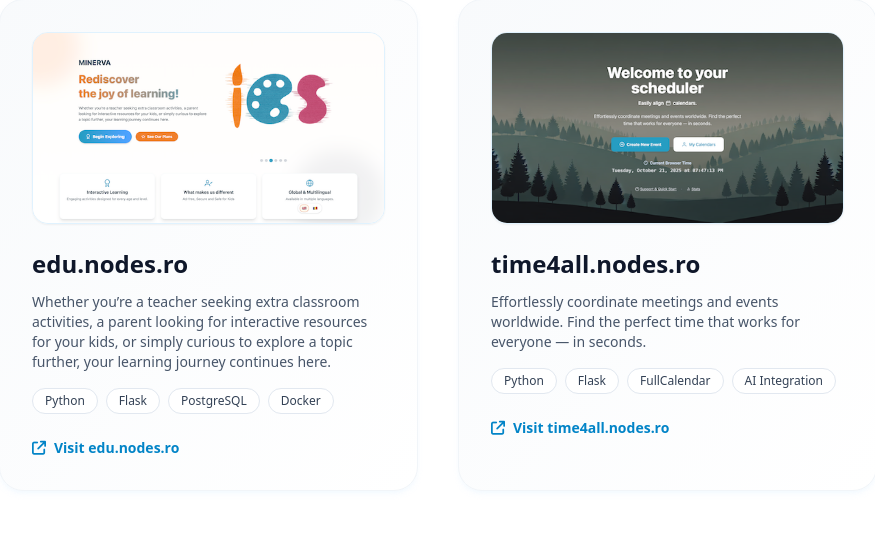
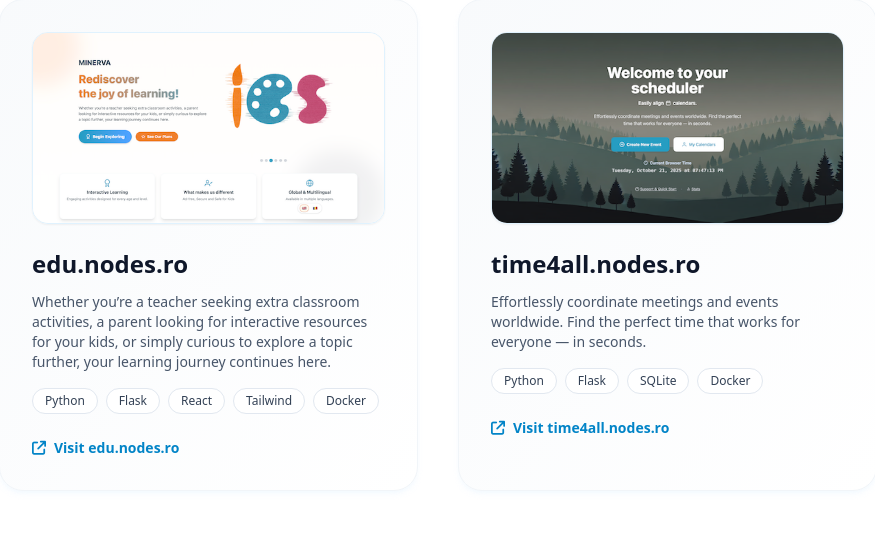
Before and after one commit to botacatalin/Portfolio_CV, a Flask app: page / in a window 1280 px wide. Shown: the part 2514-3072 px from the top of the page, without its empty margins (202-1077 px from the left). Run offline with Flask 3, Linux system fonts and the light colour scheme; some libraries are stand-ins or nearby versions.

Commit message:
Refactor

```diff
--- a/templates/_projects.html
+++ b/templates/_projects.html
@@ -41,7 +41,8 @@
             <div class="mt-4 flex flex-wrap gap-2 text-xs font-medium text-slate-700">
               <span class="rounded-full border border-slate-200 bg-white px-3 py-1">Python</span>
               <span class="rounded-full border border-slate-200 bg-white px-3 py-1">Flask</span>
-              <span class="rounded-full border border-slate-200 bg-white px-3 py-1">PostgreSQL</span>
+              <span class="rounded-full border border-slate-200 bg-white px-3 py-1">React</span>
+              <span class="rounded-full border border-slate-200 bg-white px-3 py-1">Tailwind</span>
               <span class="rounded-full border border-slate-200 bg-white px-3 py-1">Docker</span>
             </div>
             <a
@@ -73,8 +74,8 @@
             <div class="mt-4 flex flex-wrap gap-2 text-xs font-medium text-slate-700">
               <span class="rounded-full border border-slate-200 bg-white px-3 py-1">Python</span>
               <span class="rounded-full border border-slate-200 bg-white px-3 py-1">Flask</span>
-              <span class="rounded-full border border-slate-200 bg-white px-3 py-1">FullCalendar</span>
-              <span class="rounded-full border border-slate-200 bg-white px-3 py-1">AI Integration</span>
+              <span class="rounded-full border border-slate-200 bg-white px-3 py-1">SQLite</span>
+              <span class="rounded-full border border-slate-200 bg-white px-3 py-1">Docker</span>
             </div>
             <a
               href="https://time4all.nodes.ro"
```
